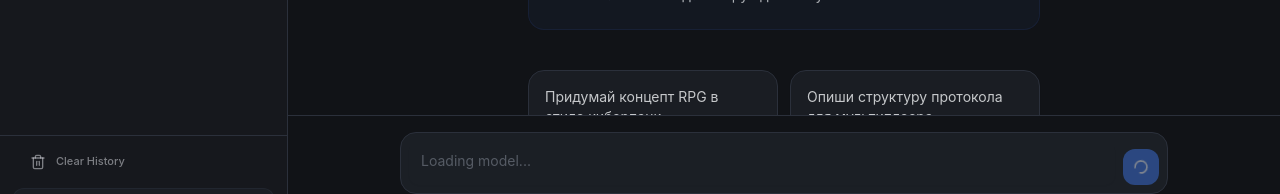
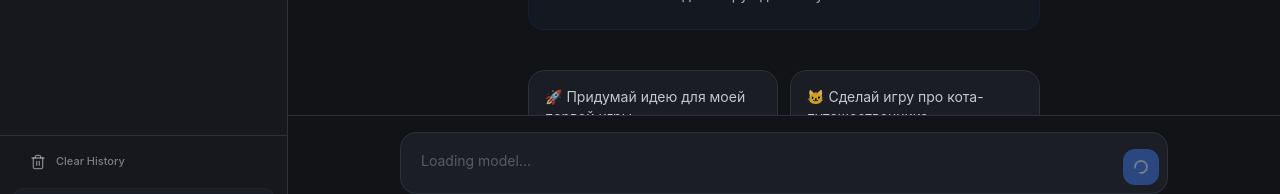
Before and after one commit to RomanDorokhin/OpenSmolGame, a React (Vite) app: page /OpenSmolGame/ in a window 1280 px wide. Shown: the part 566-760 px from the top of the page. Built offline with nearby package versions, Linux system fonts and the light colour scheme.

Commit message:
UI: Simplify quick-action buttons for better user accessibility

```diff
--- a/src/pages/Home.tsx
+++ b/src/pages/Home.tsx
@@ -165,10 +165,10 @@ export default function Home() {
                   </div>
                   <div className="grid grid-cols-1 sm:grid-cols-2 gap-3 w-full max-w-lg">
                     {[
-                      "Придумай концепт RPG в стиле киберпанк",
-                      "Опиши структуру протокола для мультиплеера",
-                      "Напиши систему инвентаря на TypeScript",
-                      "Как лучше синхронизировать стейт игрока?",
+                      "🚀 Придумай идею для моей первой игры",
+                      "🐱 Сделай игру про кота-путешественника",
+                      "🛡️ Хочу создать простую RPG",
+                      "🎮 Расскажи, с чего начать создание игры",
                     ].map((example) => (
                       <button
                         key={example}
```
